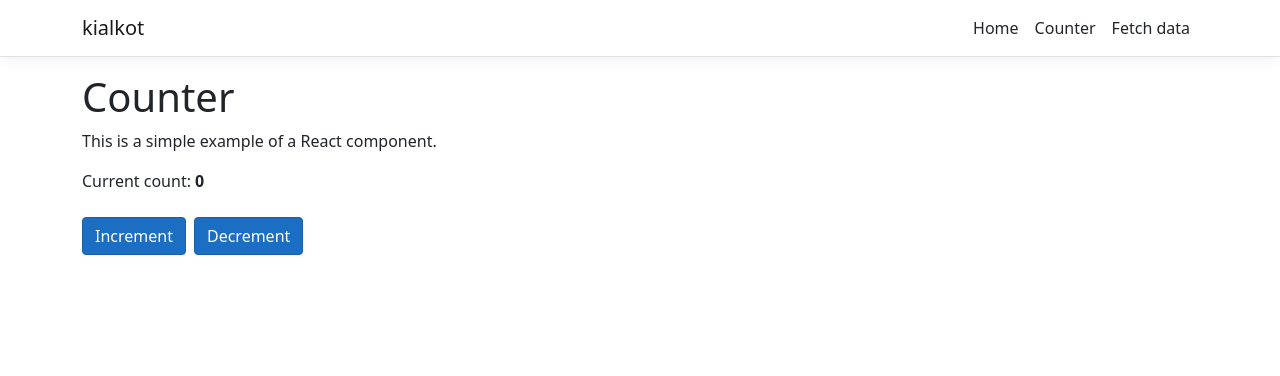
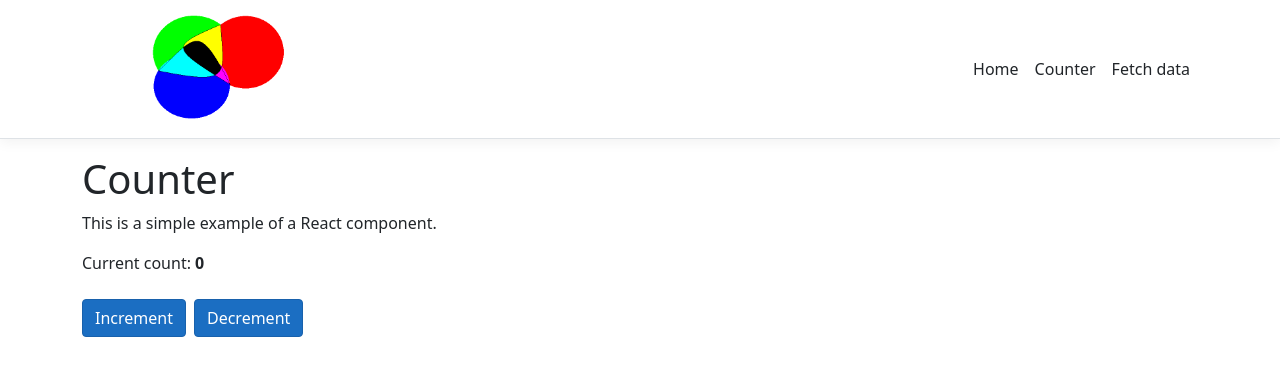
Before and after one commit to Stipo0/kialkot, a React (Create React App) app in the folder kialkot/kialkot/ClientApp/: page /counter in a window 1280 px wide. Shown: the top 376 px of the page. Built offline with nearby package versions, Linux system fonts and the light colour scheme.

Commit message:
Add logo image and change facicon

```diff
--- a/kialkot/kialkot/ClientApp/src/components/NavMenu.js
+++ b/kialkot/kialkot/ClientApp/src/components/NavMenu.js
@@ -2,6 +2,7 @@ import React, { Component } from 'react';
 import { Collapse, Navbar, NavbarBrand, NavbarToggler, NavItem, NavLink } from 'reactstrap';
 import { Link } from 'react-router-dom';
 import './NavMenu.css';
+import Logo from '../images/Logo.png'
 
 export class NavMenu extends Component {
   static displayName = NavMenu.name;
@@ -25,7 +26,7 @@ export class NavMenu extends Component {
     return (
       <header>
         <Navbar className="navbar-expand-sm navbar-toggleable-sm ng-white border-bottom box-shadow mb-3" container light>
-          <NavbarBrand tag={Link} to="/">kialkot</NavbarBrand>
+          <NavbarBrand tag={Link} to="/" className='w-25'><img src={Logo} alt="logo" className='w-50 rounded float-left'/></NavbarBrand>
           <NavbarToggler onClick={this.toggleNavbar} className="mr-2" />
           <Collapse className="d-sm-inline-flex flex-sm-row-reverse" isOpen={!this.state.collapsed} navbar>
             <ul className="navbar-nav flex-grow">
```
Also changed, not shown: kialkot/kialkot/ClientApp/src/images/Logo.png (added), 1 other file (tests, documents, lock files or other folders).
